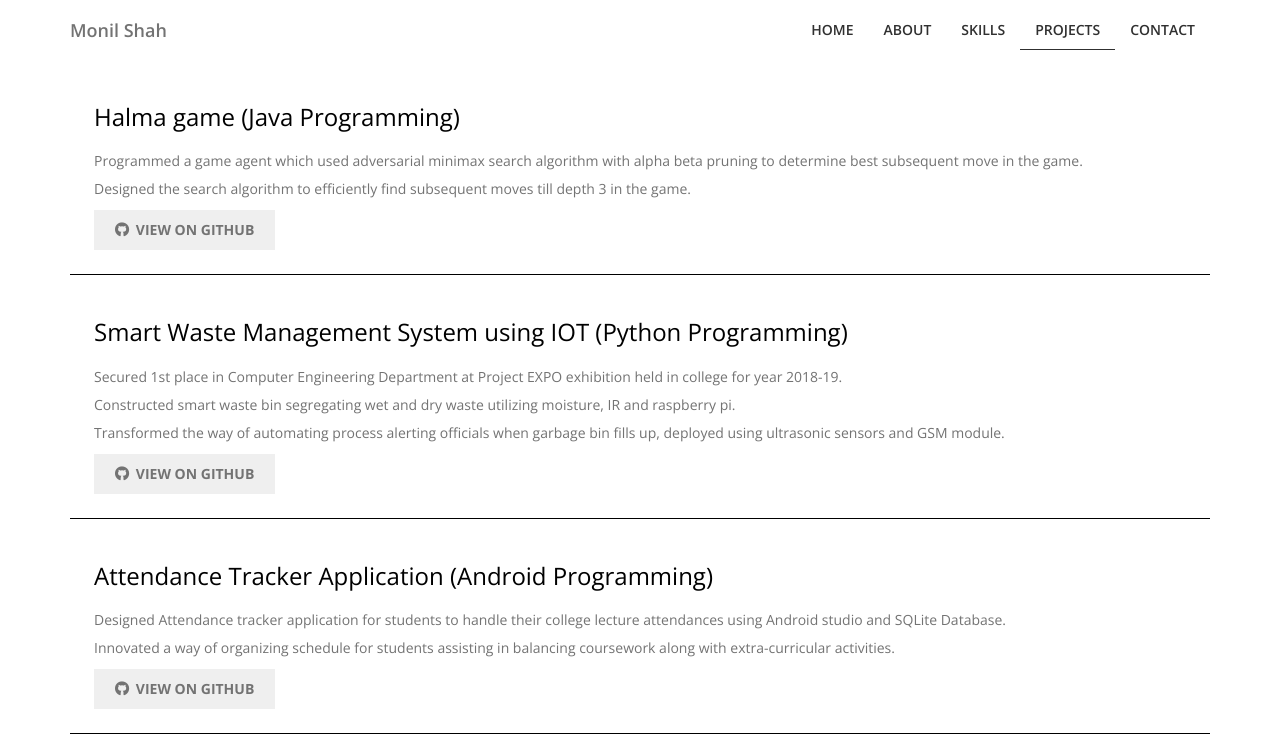
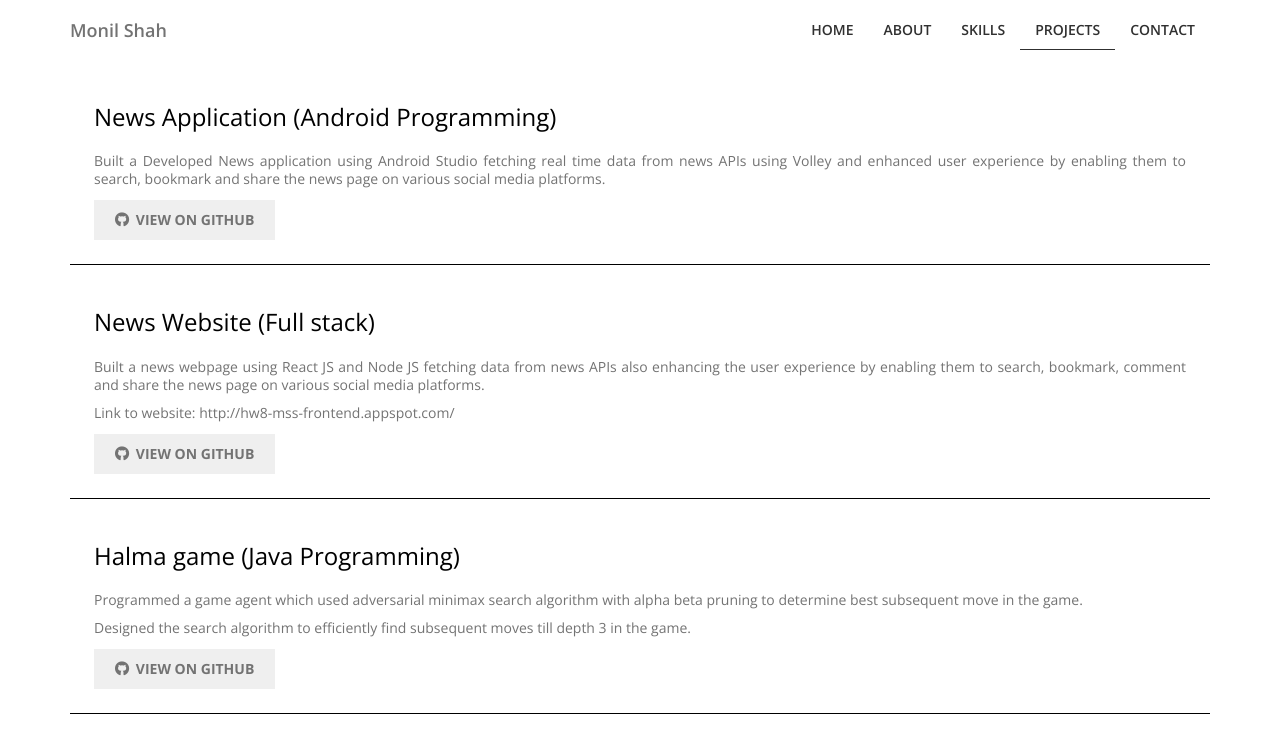
Before and after one commit to monilshah/MyPersonalWebsite, a plain HTML site: page projects.html in a window 1280 px wide. Shown: the top 755 px of the page. Drawn offline with nearby package versions, Linux system fonts and the light colour scheme.

Commit message:
Web tech projects added

```diff
--- a/projects.html
+++ b/projects.html
@@ -59,6 +59,40 @@
         </nav>
     </div>
     <!-- Menu Area End -->
+
+
+<!-- Projects start -->
+    <div class="container">
+        <!-- Item start -->
+        <div class="item">
+            <h3>News Application (Android Programming)</h3>
+            <div class="details">
+               <p> Built a Developed News application using Android Studio fetching real time data from news APIs using Volley and enhanced user experience by enabling them to search, bookmark and share the news page on various social media platforms.</p>
+            </div>
+
+            <a href="https://github.com/monilshah/CSCI561-Halma-Game"><button type="button" class="btn btn-outline primary"><i class="fab fa-github"></i>&nbsp;
+                    View on Github</button></a>
+        </div>
+        <!-- Item end -->
+    </div>
+    <!-- Projects end -->
+
+    <!-- Projects start -->
+    <div class="container">
+        <!-- Item start -->
+        <div class="item">
+            <h3>News Website (Full stack)</h3>
+            <div class="details">
+               <p>Built a news webpage using React JS and Node JS fetching data from news APIs also enhancing the user experience by enabling them to search, bookmark, comment and share the news page on various social media platforms.</p>
+               <p>Link to website: <a href="http://hw8-mss-frontend.appspot.com/">http://hw8-mss-frontend.appspot.com/</a></p>
+            </div>
+
+            <a href="https://github.com/monilshah/CSCI561-Halma-Game"><button type="button" class="btn btn-outline primary"><i class="fab fa-github"></i>&nbsp;
+                    View on Github</button></a>
+        </div>
+        <!-- Item end -->
+    </div>
+    <!-- Projects end -->
 
     <!-- Projects start -->
     <div class="container">
```
